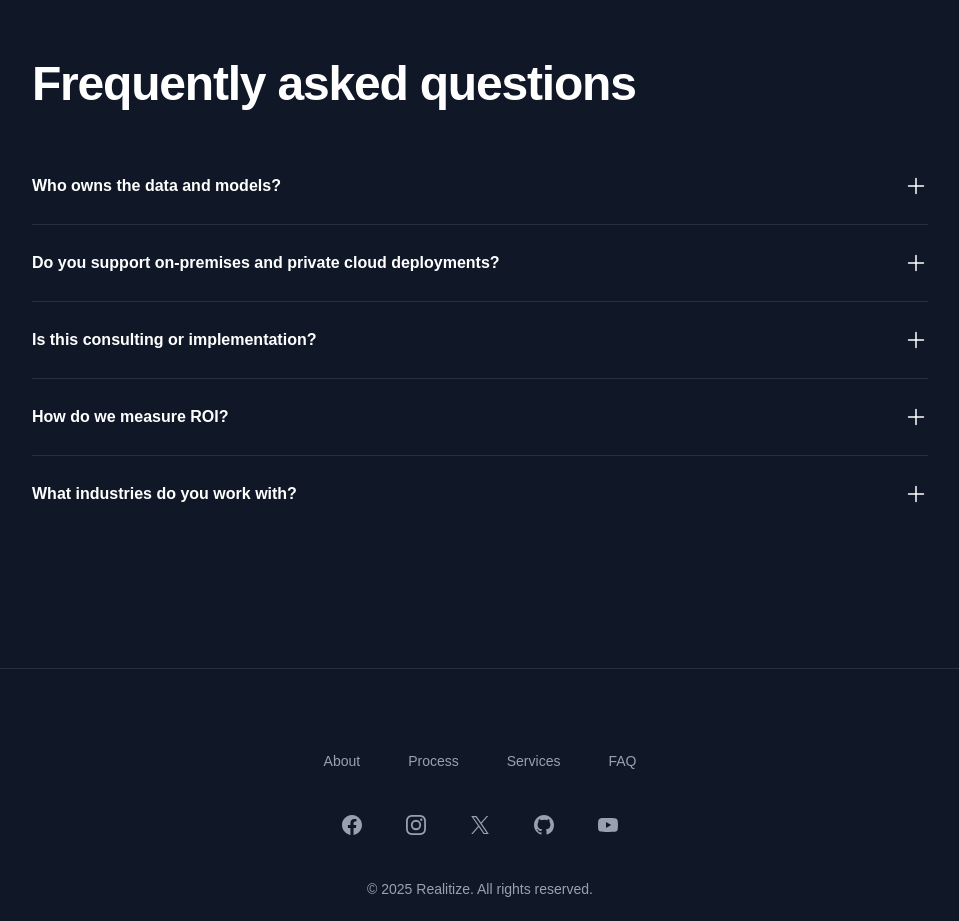
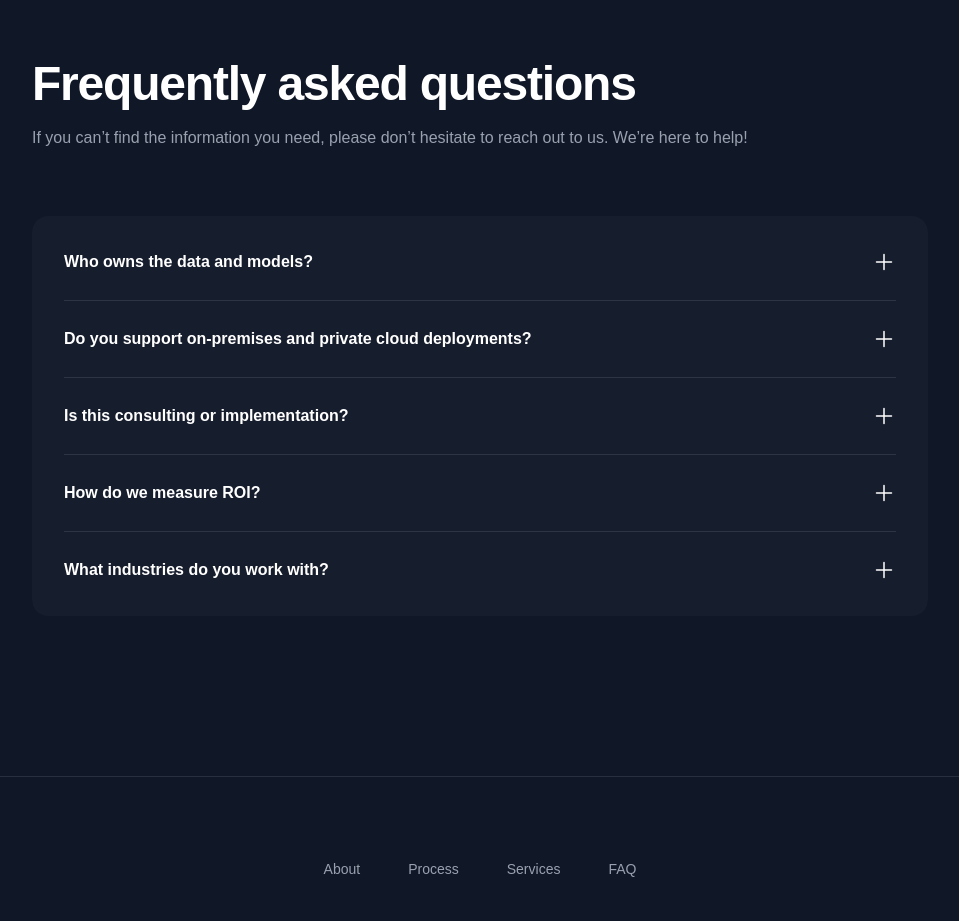
Before and after one commit to gparas/realitize-web, a Next.js app: page / in a window 1280 px wide. Shown: the part 4220-5141 px from the top of the page, without its empty margins (160-1119 px from the left). Built offline with nearby package versions, Linux system fonts and the light colour scheme.

Commit message:
feat: refactor Contact and FAQ sections to use FadeIn component for improved animations

```diff
--- a/app/sections/contact/contact.tsx
+++ b/app/sections/contact/contact.tsx
@@ -1,3 +1,4 @@
+import FadeIn from "@/components/fade-in";
 import {
   BuildingOffice2Icon,
   EnvelopeIcon,
@@ -6,7 +7,7 @@
 
 export default function ContactSection() {
   return (
-    <div
+    <FadeIn
       id="contact"
       className="relative isolate bg-white px-6 py-24 sm:py-32 lg:px-8 dark:bg-gray-900"
     >
@@ -147,6 +148,6 @@
           </form>
         </div>
       </div>
-    </div>
+    </FadeIn>
   );
 }
--- a/app/sections/faq/faq.tsx
+++ b/app/sections/faq/faq.tsx
@@ -6,16 +6,21 @@
 import { MinusIcon, PlusIcon } from "@heroicons/react/24/outline";
 
 import { FAQS } from "./constants";
+import FadeIn from "@/components/fade-in";
 
 export default function FaqSection() {
   return (
-    <div id="faq" className="bg-white dark:bg-gray-900">
+    <FadeIn id="faq" className="bg-white dark:bg-gray-900">
       <div className="mx-auto max-w-7xl px-6 py-24 sm:py-32 lg:px-8 lg:py-40">
         <div className="mx-auto max-w-4xl">
           <h2 className="text-4xl font-semibold tracking-tight text-gray-900 sm:text-5xl dark:text-white">
             Frequently asked questions
           </h2>
-          <dl className="mt-16 divide-y divide-gray-900/10 dark:divide-white/10">
+          <p className="mt-4 text-base/7 text-pretty text-gray-600 dark:text-gray-400">
+            If you can’t find the information you need, please don’t hesitate to
+            reach out to us. We’re here to help!
+          </p>
+          <dl className="mt-16 divide-y divide-gray-900/10 rounded-2xl bg-gray-50 p-8 dark:divide-white/10 dark:bg-white/2.5">
             {FAQS.map((faq) => (
               <Disclosure
                 key={faq.question}
@@ -49,6 +54,6 @@
           </dl>
         </div>
       </div>
-    </div>
+    </FadeIn>
   );
 }
```
Also changed, not shown: app/sections/services/constants.ts (+10 -2 lines).
